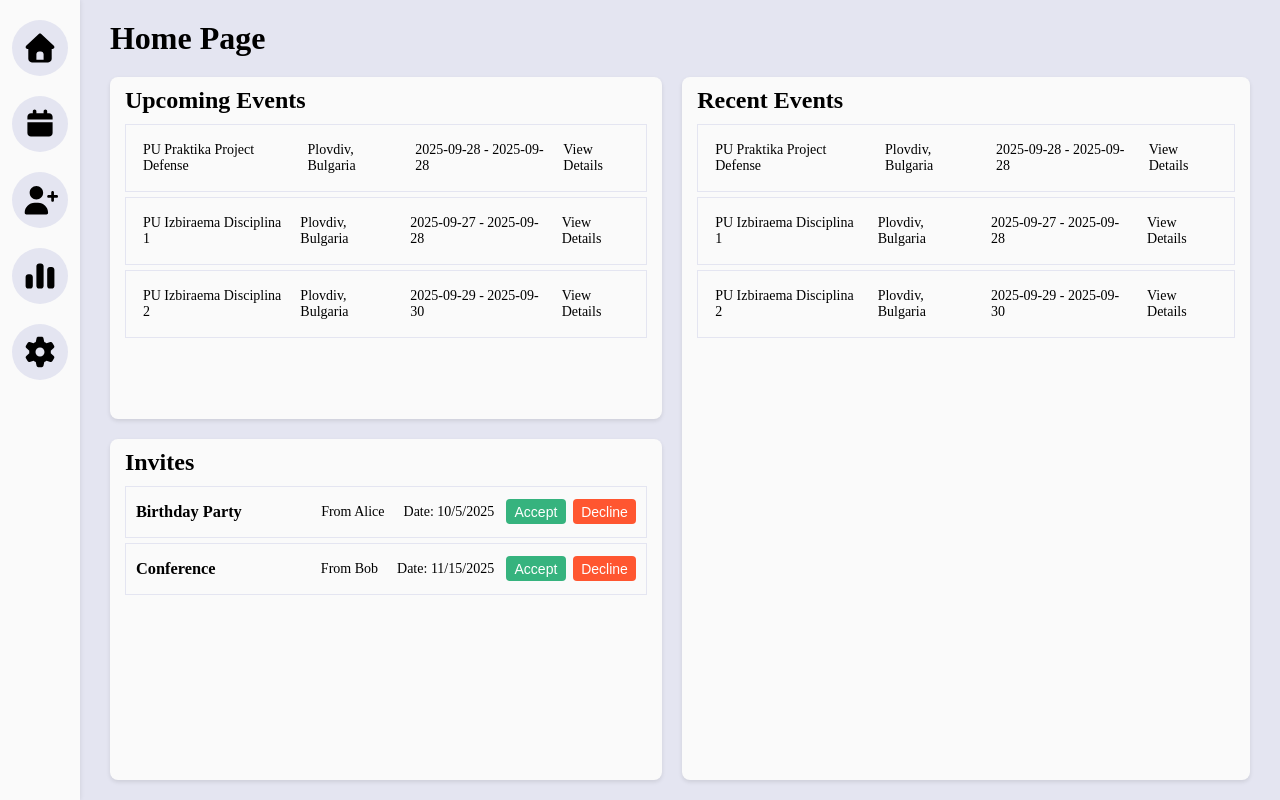
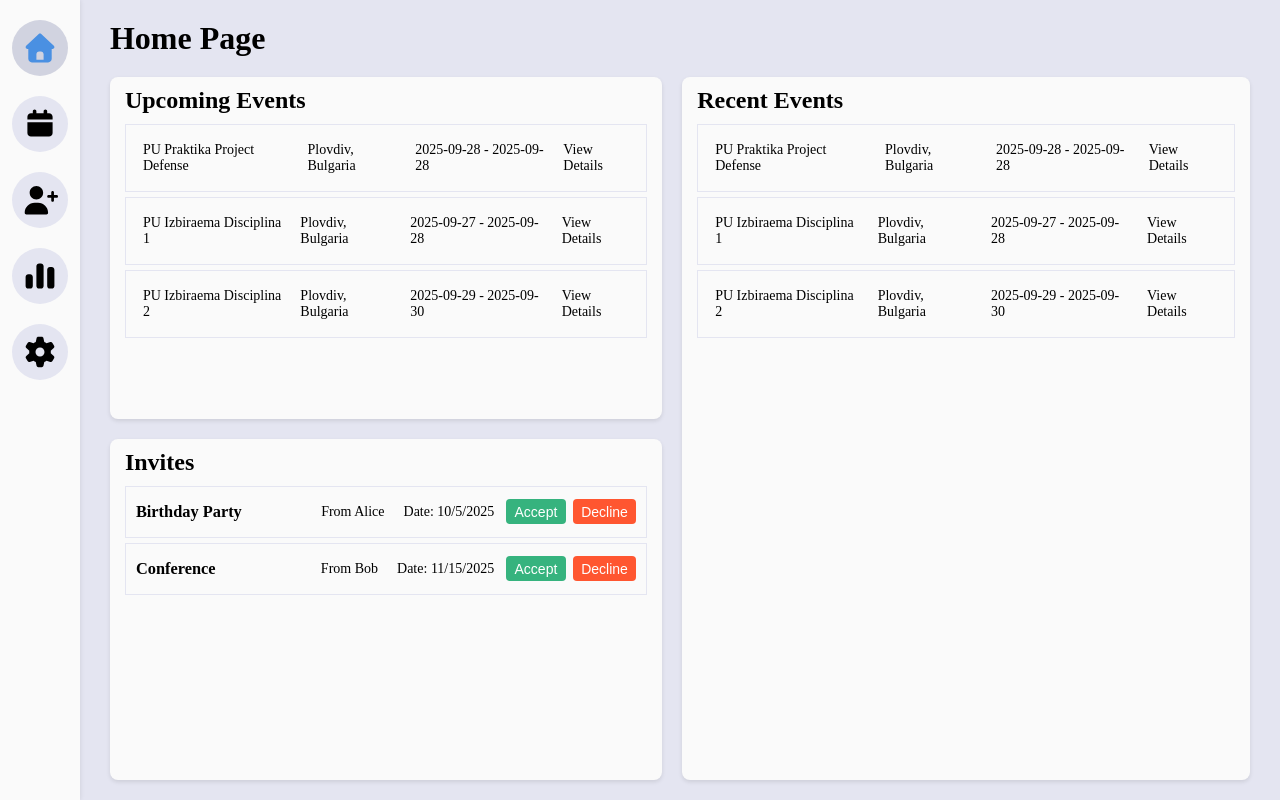
Before and after one commit to pu-practucum-leet-soft/EventManager, a React (Vite) app in the folder client/: page / in a window 1280 px wide. Built offline with nearby package versions, Linux system fonts and the light colour scheme.

Commit message:
feat: useCurrentRoute hook to check current location route with a given route

```diff
--- a/client/src/components/Sidebar/SidebarElement/SidebarElement.module.scss
+++ b/client/src/components/Sidebar/SidebarElement/SidebarElement.module.scss
@@ -30,6 +30,19 @@ $element-size: 36px;
     height: $element-size;
   }
 
+  &.Active {
+    background-color: $color-background-3;
+    fill: $color-primary;
+    color: #fff;
+
+    transition: background-color 0.2s, color 0.2s, fill 0.2s;
+
+    &:hover {
+      cursor: pointer;
+      transition: background-color 0.2s, color 0.2s, fill 0.2s;
+    }
+  }
+
   &:hover {
     // display: inline-block;
     background-color: $color-background-3;
--- a/client/src/components/Sidebar/SidebarElement/SidebarElement.tsx
+++ b/client/src/components/Sidebar/SidebarElement/SidebarElement.tsx
@@ -2,6 +2,8 @@ import { Link } from "react-router";
 import styles from "./SidebarElement.module.scss";
 import iconMap from "../../UI/Icon/config/iconMap";
 import Icon from "@components/UI/Icon";
+import useCurrentRoute from "@hooks/useCurrentRoute";
+import classNames from "classnames";
 
 interface ISidebarElementProps {
   to: string;
@@ -14,8 +16,15 @@ const SidebarElement: React.FC<ISidebarElementProps> = ({
   icon,
   label,
 }) => {
+  const isCurrentRoute = useCurrentRoute(to);
+
   return (
-    <Link className={styles.SidebarElement} to={to}>
+    <Link
+      className={classNames(styles.SidebarElement, {
+        [styles.Active]: isCurrentRoute,
+      })}
+      to={to}
+    >
       <span className={styles.Label}>{label}</span>
       <Icon name={icon} className={styles.Icon} />
     </Link>
--- /dev/null
+++ b/client/src/hooks/useCurrentRoute.ts
@@ -0,0 +1,9 @@
+import { useLocation } from "react-router";
+
+const useCurrentRoute = (route: string) => {
+  const location = useLocation();
+
+  return location.pathname === route;
+};
+
+export default useCurrentRoute;
```
